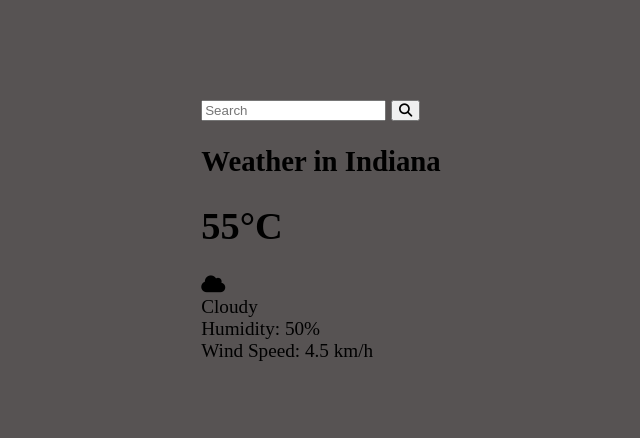
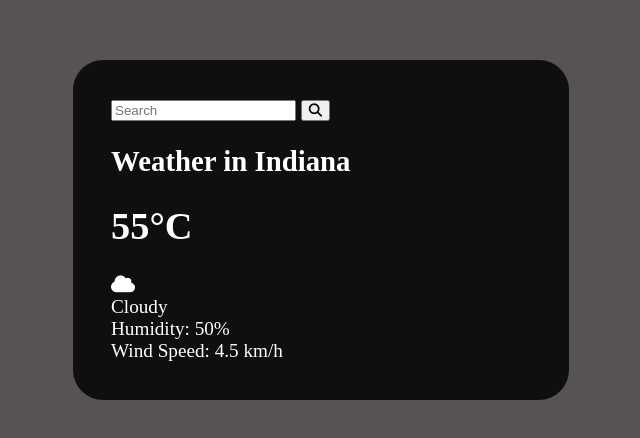
Before and after one commit to Lesmorales1221/Weather-Dashboard-API, a plain HTML site: page index.html in a window 1280 px wide. Shown: the part 170-608 px from the top of the page, without its empty margins (319-959 px from the left). Drawn offline with Linux system fonts and the light colour scheme.

Commit message:
added style to weather-box class

```diff
--- a/style.css
+++ b/style.css
@@ -7,3 +7,13 @@ body{
     background: rgb(87, 83, 83);
     font-size: 120%;
 }
+
+.weather-box {
+    background: #000000d0;
+    color: white;
+    padding: 2em;
+    border-radius: 30px;
+    width: 100%;
+    max-width: 420px;
+    margin: 1em;
+}
```
